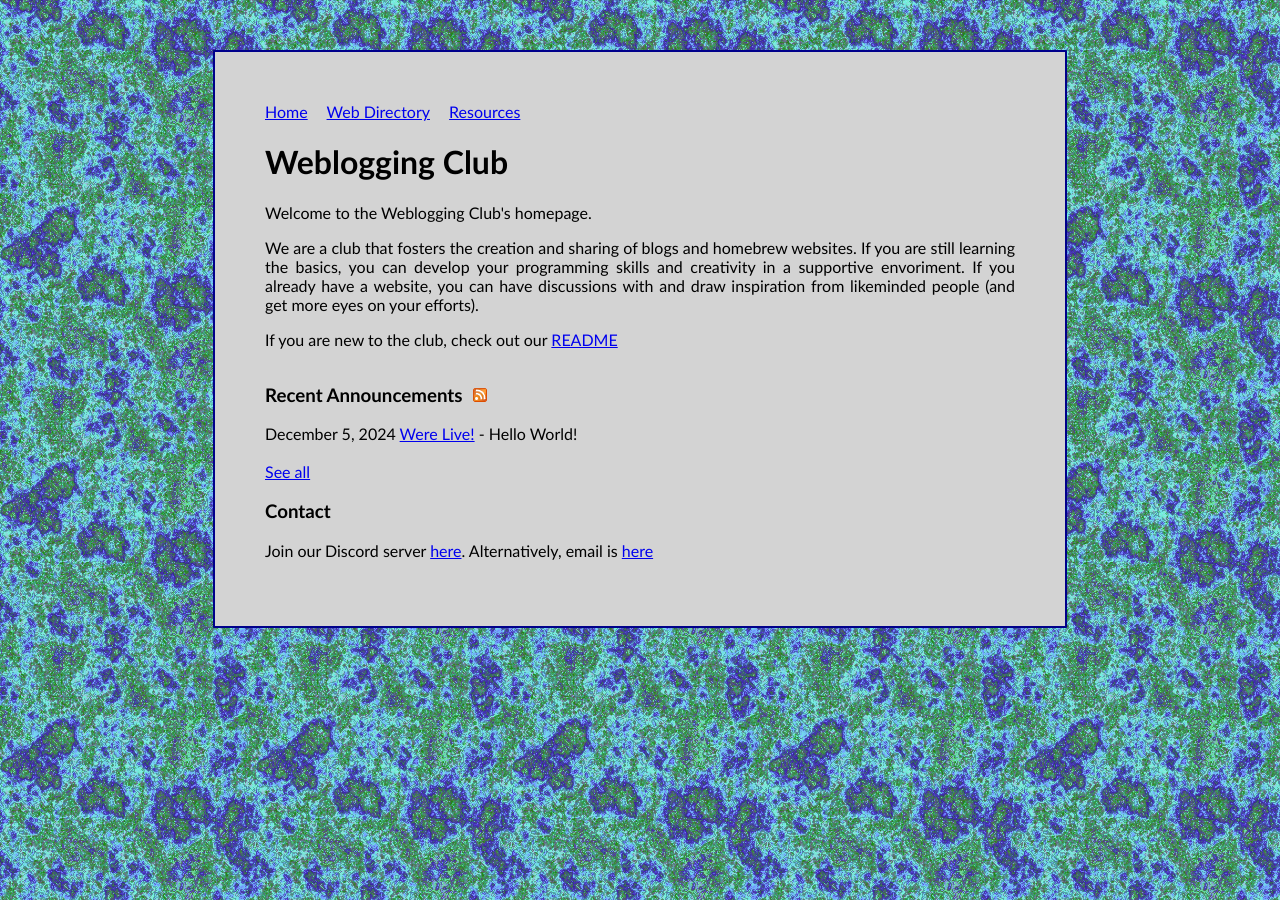
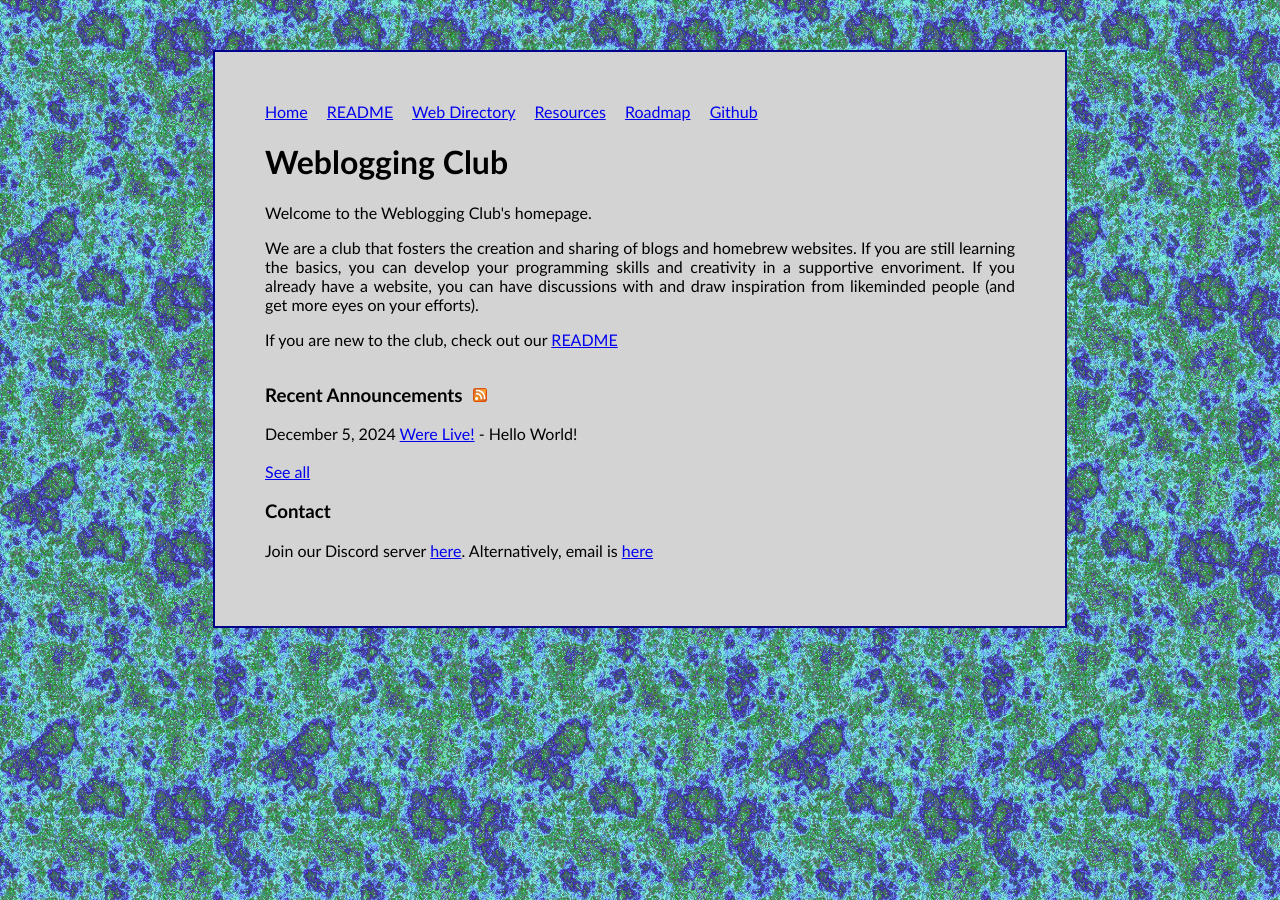
Before and after one commit to uoftwebloggingclub/uoftwebloggingclub.neocities.org, a Jekyll site: the page built from index.html, in a window 1280 px wide. Built offline with Jekyll 4.4.1, drawn with Linux system fonts in a browser that asks for light colours.

Commit message:
Add more links to navbar (kind of like a TODO)

```diff
--- a/_includes/navbar.html
+++ b/_includes/navbar.html
@@ -1,5 +1,8 @@
 <div class="navbar">
     <a href="/">Home</a>
+    <a href="/readme">README</a>
     <a href="/dir">Web Directory</a>
     <a href="/resources">Resources</a>
+    <a href="/roadmap">Roadmap</a>
+    <a href="https://github.com/uoftwebloggingclub/uoftwebloggingclub.neocities.org">Github</a>
 </div>
```
